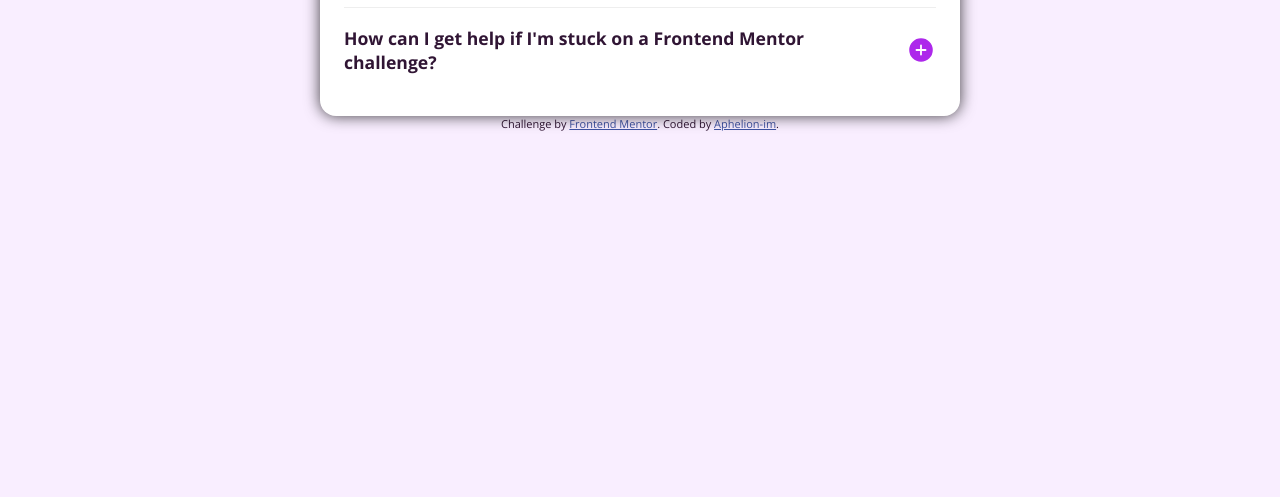
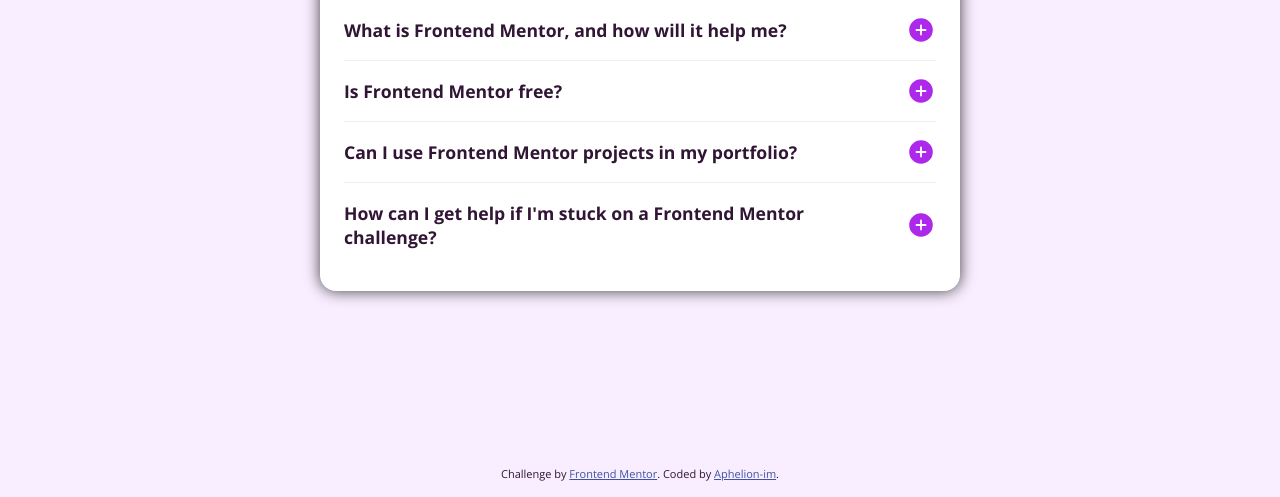
Before and after one commit to Aphelion-im/FAQ-accordion, a plain HTML site: page index.html in a window 1280 px wide. Shown: the part 334-831 px from the top of the page. Before the commit the page ends 800 px from the top, so only its background shows below. Drawn offline with nearby package versions, Linux system fonts and the light colour scheme.

Commit message:
Fixed a bug

```diff
--- a/styles/styles.css
+++ b/styles/styles.css
@@ -16,7 +16,6 @@
 body {
     color: #301534;
     font-size: 100%;
-    width: 100%;
     min-height: 100vh;
     font-family: 'Open Sans', sans-serif;
     background-color: #F9EEFF;
@@ -24,7 +23,7 @@ body {
 }
 
 main {
-    /*min-height: 100vh;*/
+    min-height: 100vh;
     display: flex;
     flex-direction: row;
     justify-content: center;
```
Also changed, not shown: assets/screenshots/faq-accordion.jpg (deleted), assets/screenshots/screenshot-v2.jpg (added), 1 other file.
